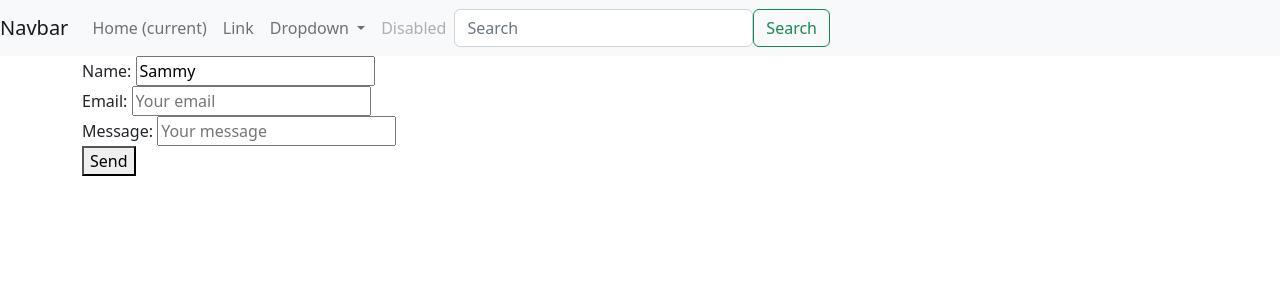
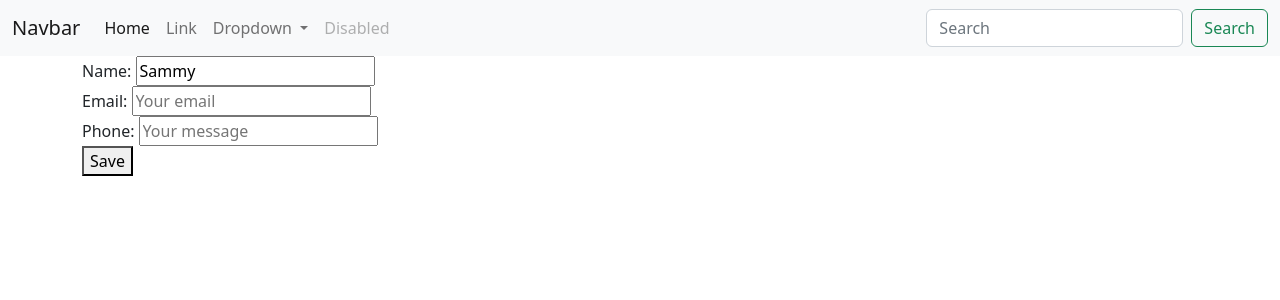
Before and after one commit to jaydipkumbhani/Angular-crud-table, an Angular app: page /user-list in a window 1280 px wide. Both pictures are taken after a click on the button "Add". Shown: the top 300 px of the page. Built offline with nearby package versions, Linux system fonts and the light colour scheme.

Commit message:
update navbar

```diff
--- a/src/app/app.component.html
+++ b/src/app/app.component.html
@@ -1,36 +1,39 @@
-<nav class="navbar navbar-expand-lg navbar-light bg-light">
+<nav class="navbar navbar-expand-lg bg-light">
+    <div class="container-fluid">
         <a class="navbar-brand" href="#">Navbar</a>
-    <button class="navbar-toggler" type="button" data-toggle="collapse" data-target="#navbarSupportedContent" aria-controls="navbarSupportedContent" aria-expanded="false" aria-label="Toggle navigation">
+        <button class="navbar-toggler" type="button" data-bs-toggle="collapse" data-bs-target="#navbarSupportedContent" aria-controls="navbarSupportedContent" aria-expanded="false" aria-label="Toggle navigation">
         <span class="navbar-toggler-icon"></span>
       </button>
-
         <div class="collapse navbar-collapse" id="navbarSupportedContent">
-        <ul class="navbar-nav mr-auto">
-            <li class="nav-item active">
-                <a class="nav-link" href="#">Home <span class="sr-only">(current)</span></a>
+            <ul class="navbar-nav me-auto mb-2 mb-lg-0">
+                <li class="nav-item">
+                    <a class="nav-link active" aria-current="page" href="#">Home</a>
                 </li>
                 <li class="nav-item">
                     <a class="nav-link" href="#">Link</a>
                 </li>
                 <li class="nav-item dropdown">
-                <a class="nav-link dropdown-toggle" href="#" id="navbarDropdown" role="button" data-toggle="dropdown" aria-haspopup="true" aria-expanded="false">
+                    <a class="nav-link dropdown-toggle" href="#" role="button" data-bs-toggle="dropdown" aria-expanded="false">
               Dropdown
             </a>
-                <div class="dropdown-menu" aria-labelledby="navbarDropdown">
-                    <a class="dropdown-item" href="#">Action</a>
-                    <a class="dropdown-item" href="#">Another action</a>
-                    <div class="dropdown-divider"></div>
-                    <a class="dropdown-item" href="#">Something else here</a>
-                </div>
+                    <ul class="dropdown-menu">
+                        <li><a class="dropdown-item" href="#">Action</a></li>
+                        <li><a class="dropdown-item" href="#">Another action</a></li>
+                        <li>
+                            <hr class="dropdown-divider">
+                        </li>
+                        <li><a class="dropdown-item" href="#">Something else here</a></li>
+                    </ul>
                 </li>
                 <li class="nav-item">
-                <a class="nav-link disabled" href="#">Disabled</a>
+                    <a class="nav-link disabled">Disabled</a>
                 </li>
             </ul>
-        <!-- <form class="form-inline  my-2 my-lg-0"> -->
-        <input class="form-control mr-sm-2 w-25" type="search" placeholder="Search" aria-label="Search">
-        <button class="btn btn-outline-success my-2 my-sm-0" type="submit">Search</button>
-        <!-- </form> -->
+            <form class="d-flex" role="search">
+                <input class="form-control me-2" type="search" placeholder="Search" aria-label="Search">
+                <button class="btn btn-outline-success" type="submit">Search</button>
+            </form>
+        </div>
     </div>
 </nav>
 <div class="container">
--- a/src/app/users/manage/user.component.html
+++ b/src/app/users/manage/user.component.html
@@ -13,9 +13,9 @@
     </div>
     <div>
         <label>
-        Message:
+        Phone:
         <input formControlName="message" placeholder="Your message">
       </label>
     </div>
-    <button type="submit">Send</button>
+    <button type="submit">Save</button>
 </form>
```
Lines whose indentation alone changed are shown as unchanged.
